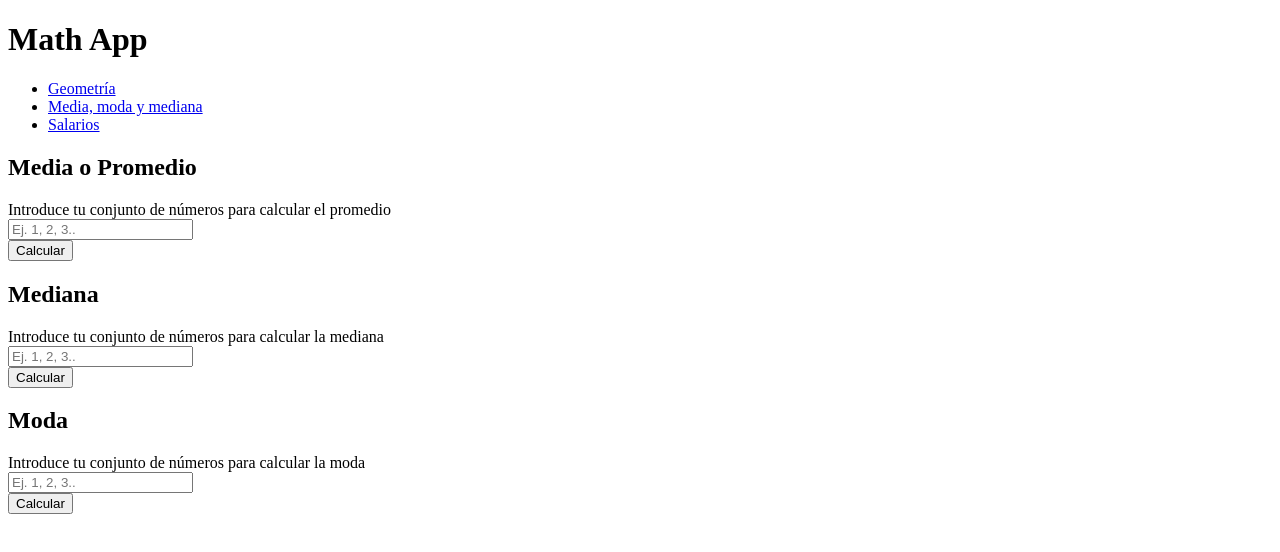
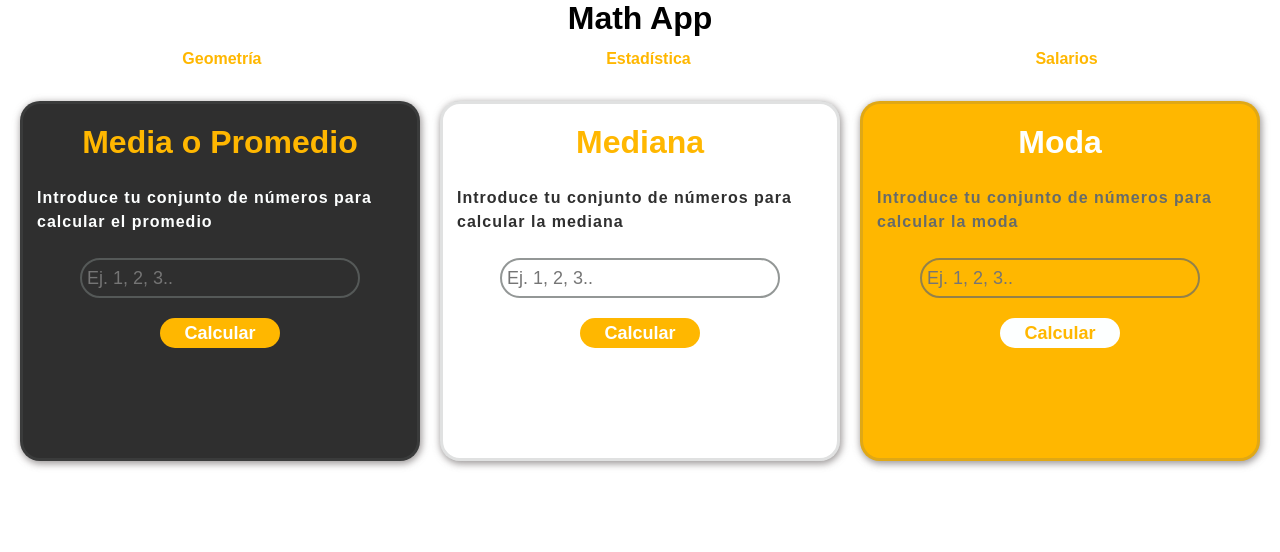
Before and after one commit to GonzoDenetro/Math-App, a plain HTML site: page estadistica.html in a window 1280 px wide. Drawn offline with Linux system fonts and the light colour scheme.

Commit message:
estilos listos

```diff
--- a/CSS/componentes/_header.scss
+++ b/CSS/componentes/_header.scss
@@ -19,7 +19,8 @@ h1 {
                 text-decoration: none;
                 font-family: $font;
                 color: $orange;
-                @include font-size(14px)
+                font-weight: 600;
+                @include font-size(16px)
             }
         }
     }
--- /dev/null
+++ b/CSS/estadistica.scss
@@ -0,0 +1,95 @@
+@import "./componentes/config";
+@import "./componentes/breakpoints";
+@import "./componentes/header";
+
+.statistics-container {
+    width: 100%;
+    padding:20px;
+    display: grid;
+    grid-template-columns: repeat(auto-fill, minmax(320px, 400px));
+    justify-content: center;
+    gap: 20px;
+}
+.statistics {
+    height: 360px;
+    @include box();
+    &__header--title {
+        margin-bottom: 20px;
+        text-align: center;
+        font-family: $font;
+        color: $orange;
+        @include font-size(32px);
+    }
+    &__form--label {
+        display: block;
+        margin-bottom: 24px;
+        font-family: $font;
+        color: $black;
+        font-weight: 600;
+        letter-spacing: 1px;
+        @include font-size(16px);
+    }
+    &__inputs-container {
+        margin: 0 auto;
+        width: 280px;
+        height: 40px;
+        padding: 5px;
+        border: 2px solid rgba($gray, .7);
+        border-radius: 20px;
+    }
+    &__input {
+        display: block;
+        margin: 0 auto;
+        width: 100%;
+        height: 100%;
+        background: transparent;
+        border: none;
+        outline: none;
+        font-family: $font;
+        @include font-size(18px)
+    }
+    &__results {
+        margin-top: 14px;
+        text-align: center;
+        font-family: $font;
+        color: $black;
+        font-weight: bold;
+        letter-spacing: 1px;
+        @include font-size(28px)
+    }
+}
+
+.button {
+    width: 120px;
+    height: 30px;
+    display: block;
+    margin: 20px auto;
+    background-color: $orange;
+    border: none;
+    border-radius: 20px;
+    font-family: $font;
+    font-weight: bold;
+    color: $white;
+    @include font-size(18px)
+}
+.average-box{
+    background: $black;
+    .average-label,
+    .average-input,
+    .average-result {
+        color: $white;
+    }
+}
+.moda-box {
+    background-color: $orange;
+    .moda-title {
+        color: $white;
+    }
+    .moda-button {
+        background-color: $white;
+        color: $orange;
+    }
+    .moda-label {
+        color: $gray;
+    }
+}
--- a/estadistica.html
+++ b/estadistica.html
@@ -4,6 +4,7 @@
     <meta charset="UTF-8">
     <meta http-equiv="X-UA-Compatible" content="IE=edge">
     <meta name="viewport" content="width=device-width, initial-scale=1.0">
+    <link rel="stylesheet" href="./CSS/estadistica.css">
     <title>Document</title>
 </head>
 <body>
@@ -12,7 +13,7 @@
         <nav class="nav">
             <ul class="nav__container">
                 <li class="nav__container--item"><a href="figuras.html">Geometría</a></li>
-                <li class="nav__container--item"><a href="#">Media, moda y mediana</a></li>
+                <li class="nav__container--item"><a href="#">Estadística</a></li>
                 <li class="nav__container--item"><a href="#">Salarios</a></li>
             </ul>
         </nav>
@@ -24,19 +25,19 @@
                     <h2 class="statistics__header--title">Media o Promedio</h2>
                 </div>
                 <form class="statistics__form">
-                    <label for="promedio_input" class="statistics__form--label">Introduce tu conjunto de números para calcular el promedio</label>
+                    <label for="promedio_input" class="statistics__form--label average-label">Introduce tu conjunto de números para calcular el promedio</label>
                     <div class="statistics__inputs-container">
-                        <input type="text" name="" id="promedio_input" class="statistics__input" placeholder="Ej. 1, 2, 3..">
+                        <input type="text" name="" id="promedio_input" class="statistics__input average-input" placeholder="Ej. 1, 2, 3..">
                     </div>
                     <div class="statistics__button-container">
-                        <button type="button" onclick="getAverage()">Calcular</button>
+                        <button type="button" class="button" onclick="getAverage()">Calcular</button>
                     </div>
                     <div class="statistics__results-container">
-                        <p id="promedio_result" class="statistics__results"></p>
+                        <p id="promedio_result" class="statistics__results average-result"></p>
                     </div>
                 </form>
             </div>
-            <div class="statistics average-box">
+            <div class="statistics median-box">
                 <div class="statistics__header">
                     <h2 class="statistics__header--title">Mediana</h2>
                 </div>
@@ -46,24 +47,24 @@
                         <input type="text" name="" id="mediana_input" class="statistics__input" placeholder="Ej. 1, 2, 3..">
                     </div>
                     <div class="statistics__button-container">
-                        <button type="button" onclick="getMedian()">Calcular</button>
+                        <button type="button" class="button" onclick="getMedian()">Calcular</button>
                     </div>
                     <div class="statistics__results-container">
                         <p id="mediana_result" class="statistics__results"></p>
                     </div>
                 </form>
             </div>
-            <div class="statistics average-box">
+            <div class="statistics moda-box">
                 <div class="statistics__header">
-                    <h2 class="statistics__header--title">Moda</h2>
+                    <h2 class="statistics__header--title moda-title">Moda</h2>
                 </div>
                 <form class="statistics__form">
-                    <label for="moda_input" class="statistics__form--label">Introduce tu conjunto de números para calcular la moda</label>
+                    <label for="moda_input" class="statistics__form--label moda-label">Introduce tu conjunto de números para calcular la moda</label>
                     <div class="statistics__inputs-container">
                         <input type="text" name="" id="moda_input" class="statistics__input" placeholder="Ej. 1, 2, 3..">
                     </div>
                     <div class="statistics__button-container">
-                        <button type="button" onclick="getModa()">Calcular</button>
+                        <button type="button" class="button moda-button" onclick="getModa()">Calcular</button>
                     </div>
                     <div class="statistics__results-container">
                         <p id="moda_result" class="statistics__results"></p>
```
Also changed, not shown: descuentos.html (+1 -1 lines), figuras.html (+1 -1 lines), CSS/estadistica.css (added), 1 other file.
